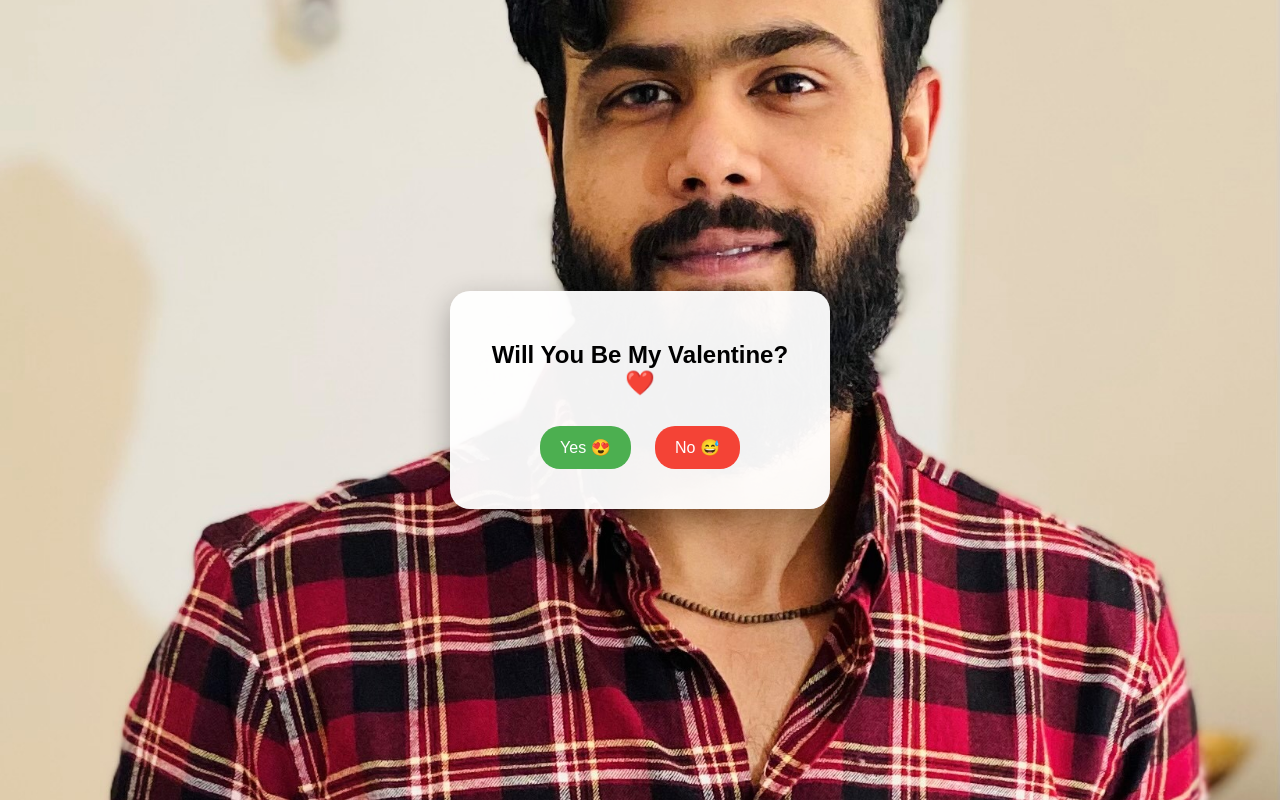
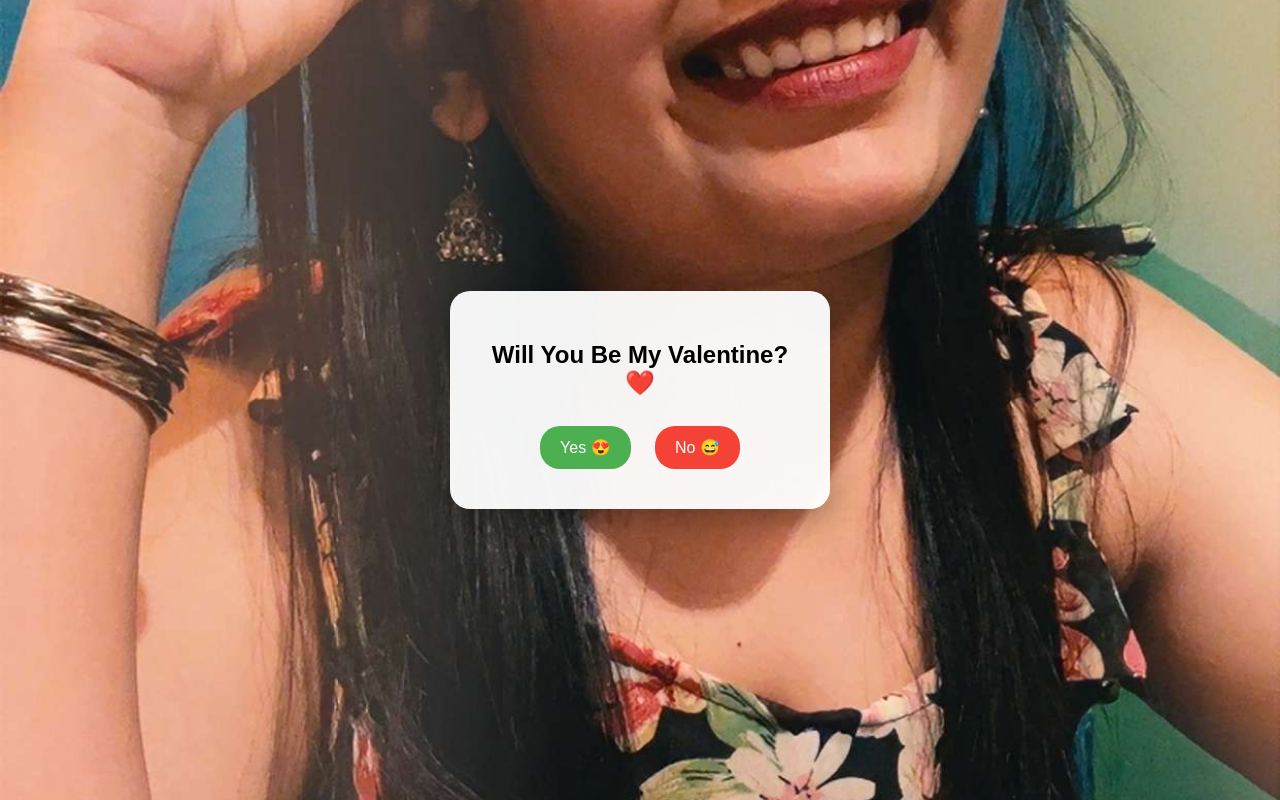
Before and after one commit to manishn32/valentine-page, a plain HTML site: page index.html in a window 1280 px wide. Drawn offline with Linux system fonts and the light colour scheme.

Commit message:
Update index.html

```diff
--- a/index.html
+++ b/index.html
@@ -13,7 +13,7 @@ html, body {
 }
 
 body {
-  background-image: url('background.jpg'); /* your image */
+  background-image: url('her.JPG'); /* your image */
   background-size: cover;
   background-position: center;
   background-repeat: no-repeat;
```
